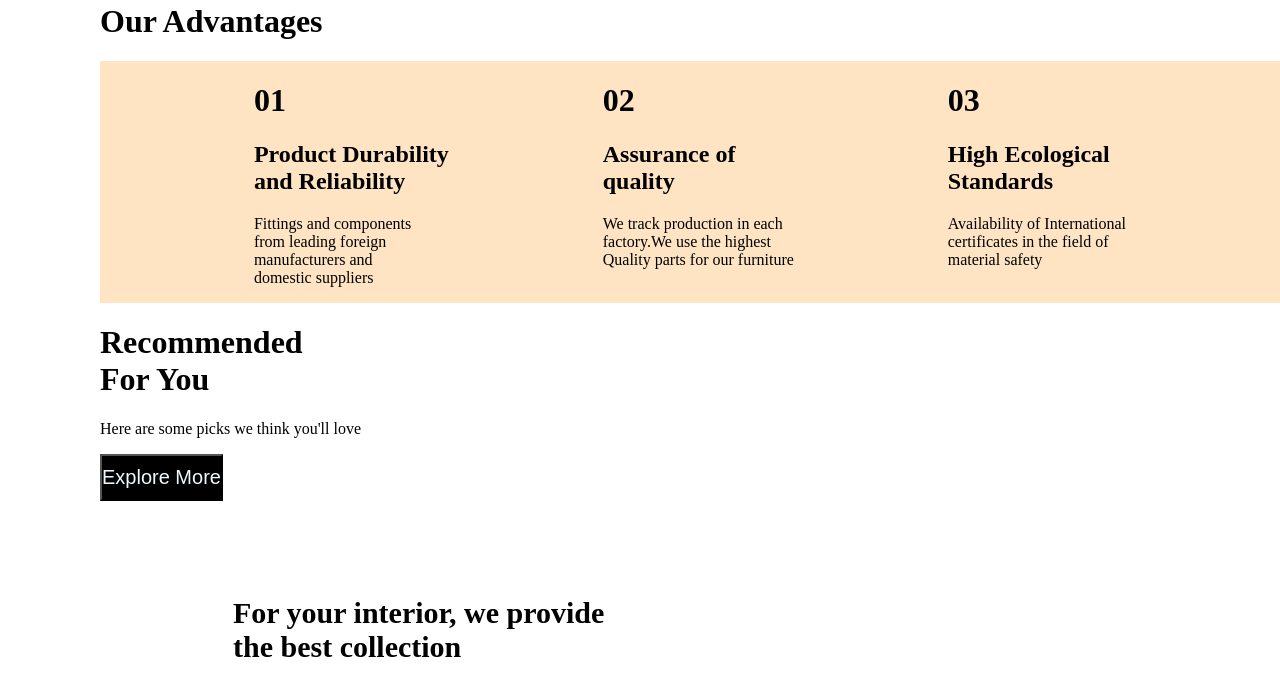
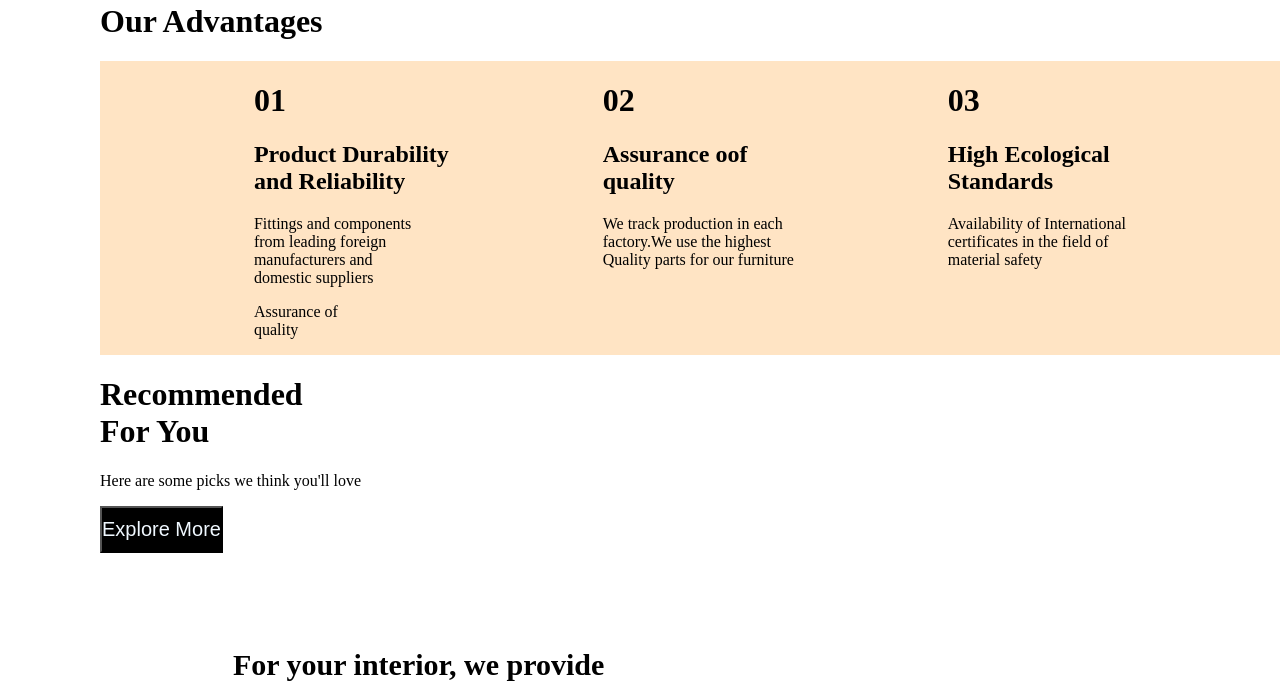
Before and after one commit to Cathybiwott/Thinkpad, a plain HTML site: page index.html in a window 1280 px wide. Shown: the part 1328-2011 px from the top of the page. Drawn offline with Linux system fonts and the light colour scheme.

Commit message:
first commit

```diff
--- a/index.html
+++ b/index.html
@@ -57,12 +57,13 @@
             <h1>01</h1>
             <h2>Product Durability<br />and Reliability</h2>
             <p>Fittings and components<br />from leading foreign<br />manufacturers and<br /> domestic suppliers</p>
+            <p>Assurance of<br/>quality</p>
 
 
         </div>
         <div class="J1">
             <h1>02</h1>
-            <h2>Assurance of<br />quality</h2>
+            <h2>Assurance oof<br />quality</h2>
             <p>We track production in each<br />factory.We use the highest<br />Quality parts for our furniture</p>
         </div>
         <div class="D2">
```
